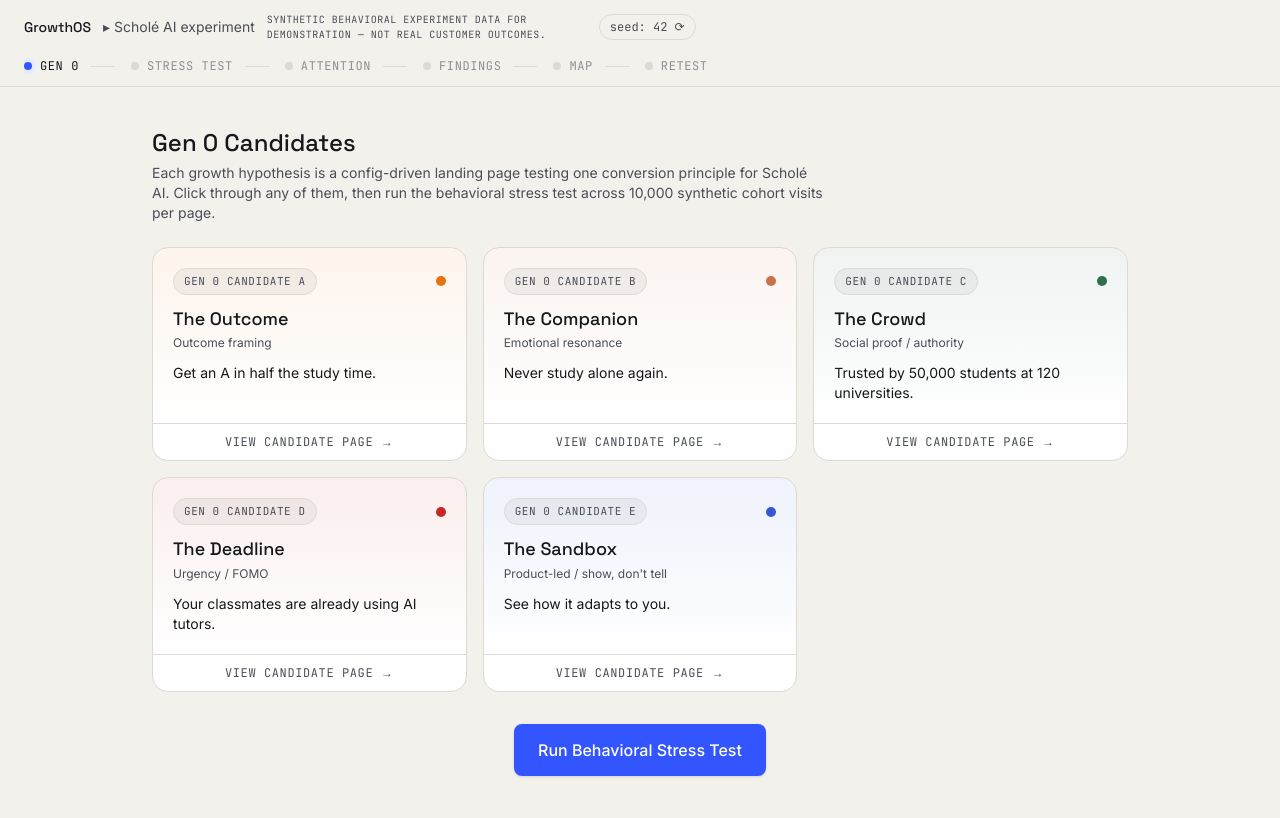
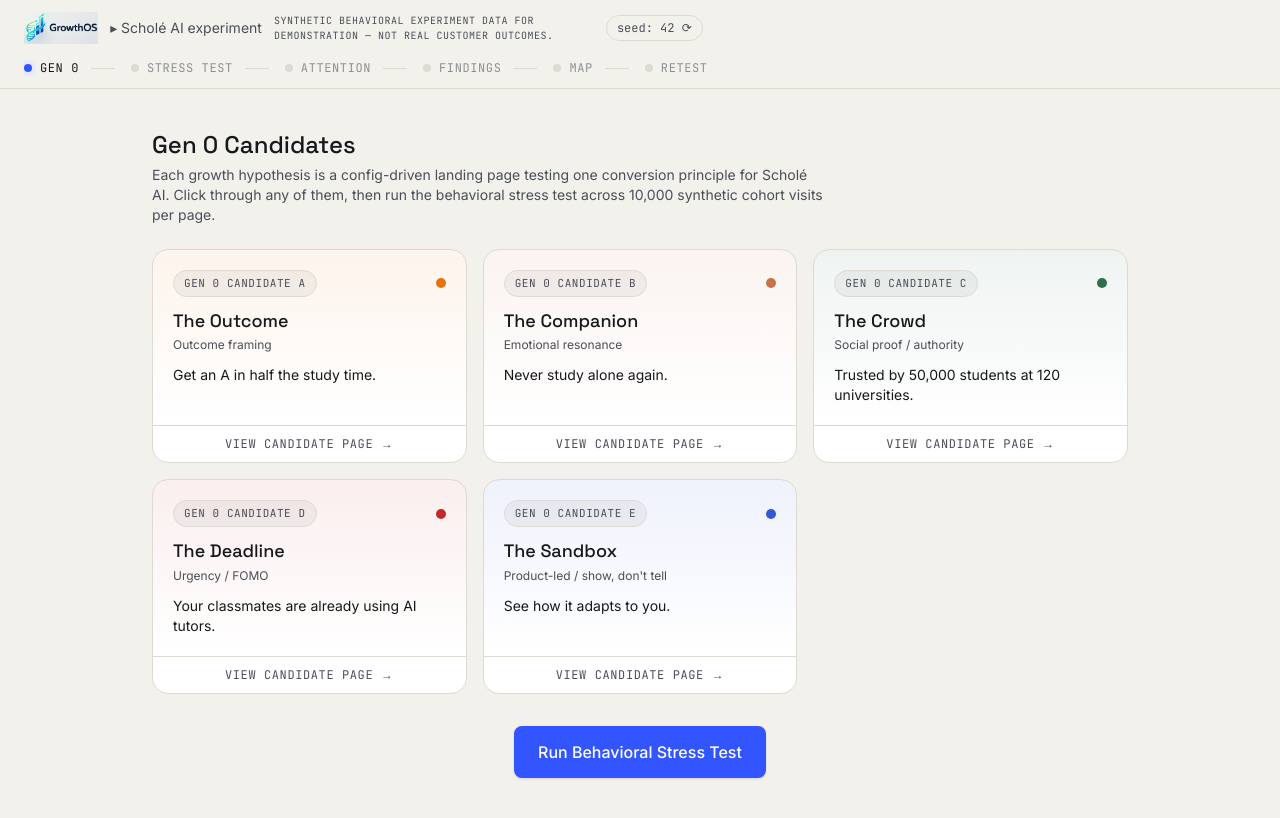
Before and after one commit to anushkanayak15/growthos, a Next.js app: page /lab in a window 1280 px wide. Built offline with nearby package versions, Linux system fonts and the light colour scheme.

Commit message:
updated the app logo

```diff
--- a/app/lab/page.tsx
+++ b/app/lab/page.tsx
@@ -2,6 +2,7 @@
 
 import { useEffect, useMemo, useRef, useState } from 'react';
 import Link from 'next/link';
+import Image from 'next/image';
 import confetti from 'canvas-confetti';
 import { VARIANTS, type Variant } from '@/lib/variants';
 import { simulateAll, simulateVariant, type VariantSimulationResult } from '@/lib/simulation';
@@ -101,8 +102,14 @@ export default function LabPage() {
     <div className="min-h-screen bg-background">
       <header className="sticky top-0 z-30 border-b border-hairline bg-background/90 backdrop-blur px-6 py-3 flex items-center justify-between gap-4 flex-wrap">
         <div className="flex items-center gap-3">
-          <Link href="/" className="font-display font-medium text-sm">
-            GrowthOS
+          <Link href="/" aria-label="GrowthOS" className="inline-flex items-center">
+            <Image
+              src="/brand/growthos-wordmark.png"
+              alt="GrowthOS"
+              width={124}
+              height={54}
+              className="h-8 w-auto object-contain"
+            />
           </Link>
           <span className="text-graphite-soft text-sm">▸ Scholé AI experiment</span>
           <span className="hidden max-w-xs font-mono text-[10px] uppercase tracking-wider text-graphite-soft md:inline">
--- a/app/page.tsx
+++ b/app/page.tsx
@@ -1,4 +1,5 @@
 import Link from 'next/link';
+import Image from 'next/image';
 import { VARIANTS } from '@/lib/variants';
 import { Button } from '@/components/ui/Button';
 import { Badge } from '@/components/ui/Badge';
@@ -92,8 +93,15 @@ export default function Home() {
   return (
     <div className="flex-1 overflow-hidden bg-background">
       <header className="mx-auto flex max-w-6xl items-center justify-between px-6 py-5">
-        <Link href="/" className="font-display text-lg font-medium tracking-tight">
-          GrowthOS
+        <Link href="/" aria-label="GrowthOS" className="inline-flex items-center">
+          <Image
+            src="/brand/growthos-wordmark.png"
+            alt="GrowthOS"
+            width={146}
+            height={63}
+            priority
+            className="h-9 w-auto object-contain"
+          />
         </Link>
 
         <Link href="/lab">
```
Also changed, not shown: public/brand/growthos-wordmark.png (added).
